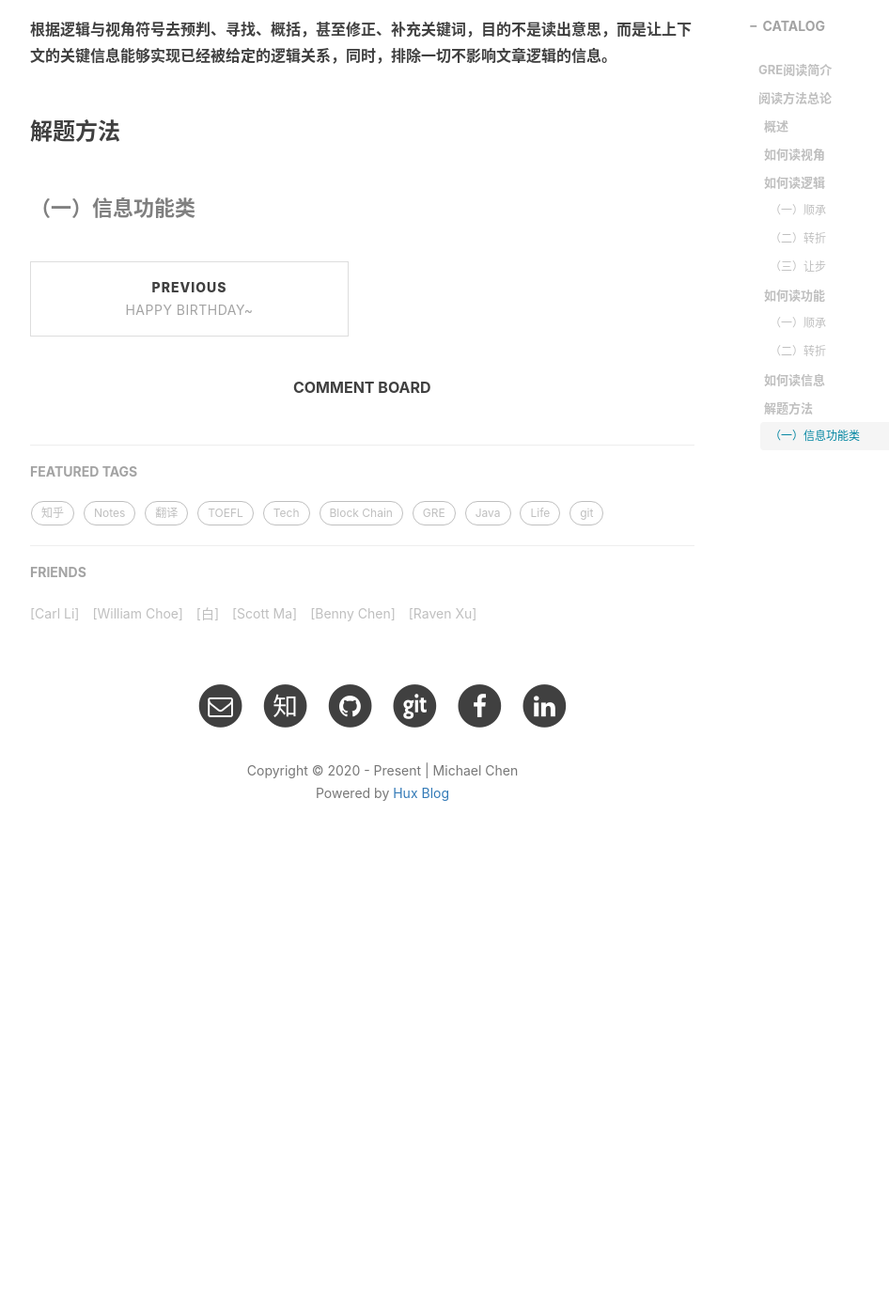
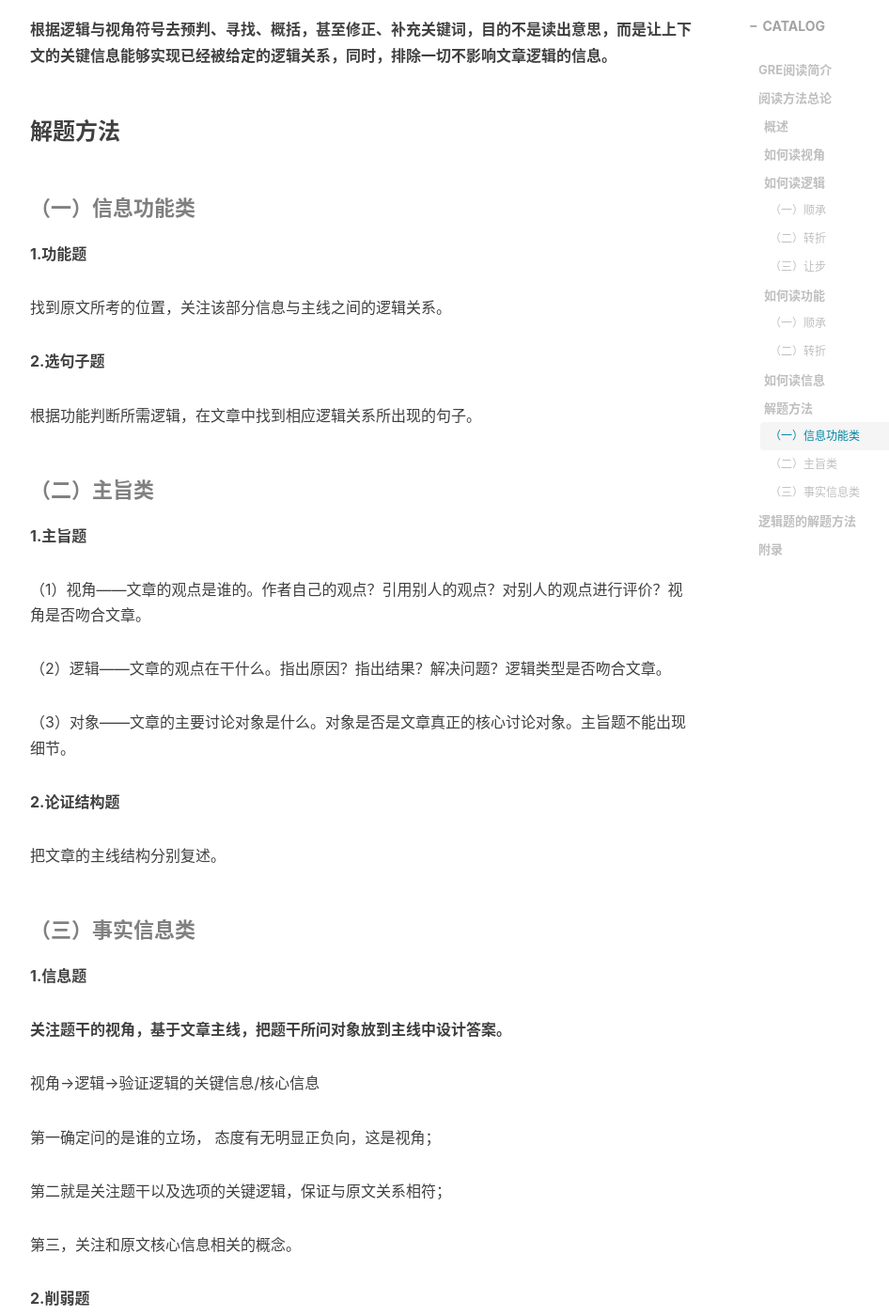
Before and after one commit to MessiahChen/MessiahChen.github.io, a Jekyll site: the page built from _posts/2020-08-08-GRE-V2.markdown, in a window 1280 px wide and 1400 px high, scrolled down 4730 px. Shown: the whole window at 94% size, without its empty margins (233-1179 px from the left). Built offline with Jekyll 4.4.1, drawn with Linux system fonts in a browser that asks for light colours; nearby versions of some CDN libraries; comment, search, counter and statistics services are not loaded; before the commit the page ends 5678 px from its top, so only the background shows below that; some of the changed text lies outside the part shown.

Commit message:
update post

```diff
--- a/_posts/2020-08-08-GRE-V2.markdown
+++ b/_posts/2020-08-08-GRE-V2.markdown
@@ -126,3 +126,67 @@ tags:
 ### 解题方法
 
 #### （一）信息功能类
+
+**1.功能题**
+
+找到原文所考的位置，关注该部分信息与主线之间的逻辑关系。
+
+**2.选句子题**
+
+根据功能判断所需逻辑，在文章中找到相应逻辑关系所出现的句子。
+
+#### （二）主旨类
+
+**1.主旨题**
+
+（1）视角——文章的观点是谁的。作者自己的观点？引用别人的观点？对别人的观点进行评价？视角是否吻合文章。
+
+（2）逻辑——文章的观点在干什么。指出原因？指出结果？解决问题？逻辑类型是否吻合文章。
+
+（3）对象——文章的主要讨论对象是什么。对象是否是文章真正的核心讨论对象。主旨题不能出现细节。
+
+**2.论证结构题**
+
+把文章的主线结构分别复述。
+
+#### （三）事实信息类
+
+**1.信息题**
+
+**关注题干的视角，基于文章主线，把题干所问对象放到主线中设计答案。**
+
+视角→逻辑→验证逻辑的关键信息/核心信息
+
+第一确定问的是谁的立场， 态度有无明显正负向，这是视角；
+
+第二就是关注题干以及选项的关键逻辑，保证与原文关系相符；
+
+第三，关注和原文核心信息相关的概念。
+
+**2.削弱题**
+
+削弱原文观点就是和原文信息相反的内容。
+
+**3.态度题**
+
+关注正负态度，不用管具体内容。
+
+**4.类比题**
+
+问的是和原文相似的场景，要找和原文信息关系一致的选项。
+
+**5.词汇题**
+
+考察符合原文语境的替换词。
+
+# 逻辑题的解题方法
+
+
+
+
+
+
+
+## 附录
+
+[知乎](https://www.zhihu.com/question/23375934)
```
